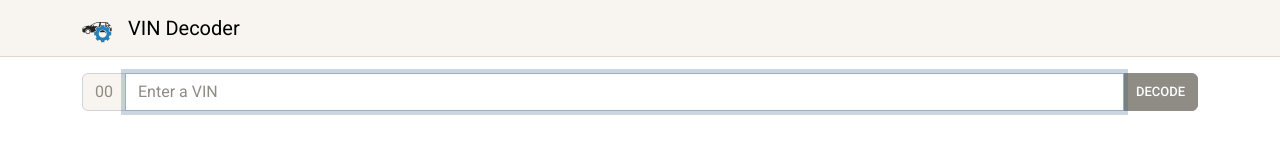
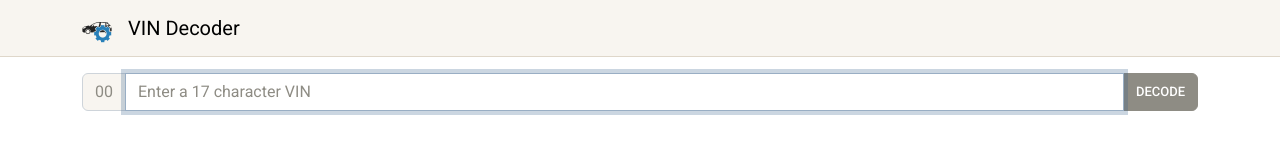
Before and after one commit to rDuckDev/VIN-Decoder, a React (Create React App) app: page / in a window 1280 px wide. Shown: the top 163 px of the page. Built offline with nearby package versions, Linux system fonts and the light colour scheme.

Commit message:
refactor: extract VIN input field

```diff
--- a/src/App.tsx
+++ b/src/App.tsx
@@ -5,9 +5,11 @@ import Footer from './components/layouts/Footer';
 import Header from './components/layouts/Header';
 import ProgressSpinner from './components/ProgressSpinner';
 import {IVehicleAttribute} from './interfaces/IVehicleApiResponse';
+import VinInputControl from './pages/Decoder/components/VinInputControl';
+import {useVinContext} from './utils/providers/VinContextProvider';
 
 function App() {
-  const [vin, setVin] = useState<string>('');
+  const {vin} = useVinContext();
   const [messages, setMessages] = useState<string[]>([]);
   const [vehicle, setVehicle] = useState<IVehicleAttribute[]>([]);
   const [preview, setPreview] = useState<string>('');
@@ -59,17 +61,6 @@ function App() {
       .finally(() => toggleLoading(false));
   };
 
-  const handleInput = (event: any) => {
-    setVin(
-      event.target.value
-        .toUpperCase()
-        .replace(/[^A-Z\d]/gi, '')
-        .replace('O', '0')
-        .replace('I', '1')
-        .replace('Q', '9')
-    );
-  };
-
   return (
     <React.Fragment>
       <Header />
@@ -80,15 +71,7 @@ function App() {
               <span className='input-group-text text-muted'>
                 {vin.length.toString().padStart(2, '0')}
               </span>
-              <input
-                type='text'
-                className='form-control'
-                placeholder='Enter a VIN'
-                maxLength={17}
-                value={vin}
-                onInput={handleInput}
-                autoFocus
-              />
+              <VinInputControl />
               <button type='submit' className='btn btn-secondary'>
                 Decode
               </button>
--- a/src/index.tsx
+++ b/src/index.tsx
@@ -3,10 +3,13 @@ import ReactDOM from 'react-dom';
 import App from './App';
 import worker from './registerServiceWorker';
 import reportWebVitals from './reportWebVitals';
+import VinContextProvider from './utils/providers/VinContextProvider';
 
 ReactDOM.render(
   <React.StrictMode>
-    <App />
+    <VinContextProvider>
+      <App />
+    </VinContextProvider>
   </React.StrictMode>,
   document.getElementById('root')
 );
--- /dev/null
+++ b/src/pages/Decoder/components/VinInputControl.tsx
@@ -0,0 +1,31 @@
+import React from 'react';
+import {useVinContext} from '../../../utils/providers/VinContextProvider';
+
+function VinInputControl() {
+  const {vin, setVin} = useVinContext();
+
+  function handleInput(event: React.MouseEvent<HTMLInputElement>) {
+    setVin(
+      event.currentTarget.value
+        .toUpperCase()
+        .replace(/[^A-Z\d]/g, '')
+        .replace(/O/g, '0')
+        .replace(/I/g, '1')
+        .replace(/Q/g, '9')
+    );
+  }
+
+  return (
+    <input
+      type='text'
+      className='form-control'
+      placeholder='Enter a 17 character VIN'
+      value={vin}
+      onInput={handleInput}
+      maxLength={17}
+      autoFocus
+    />
+  );
+}
+
+export default React.memo(VinInputControl);
--- /dev/null
+++ b/src/utils/providers/VinContextProvider.tsx
@@ -0,0 +1,20 @@
+import React from 'react';
+
+interface IProps {
+  children?: React.ReactNode;
+}
+interface IVinState {
+  vin: string;
+  setVin: React.Dispatch<React.SetStateAction<string>>;
+}
+
+const VinContext = React.createContext<IVinState>({} as IVinState);
+export const useVinContext = () => React.useContext(VinContext);
+
+function VinContextProvider({children}: IProps) {
+  const [vin, setVin] = React.useState<string>('');
+  const state = React.useMemo<IVinState>(() => ({vin, setVin}), [vin]);
+  return <VinContext.Provider value={state}>{children}</VinContext.Provider>;
+}
+
+export default VinContextProvider;
```
